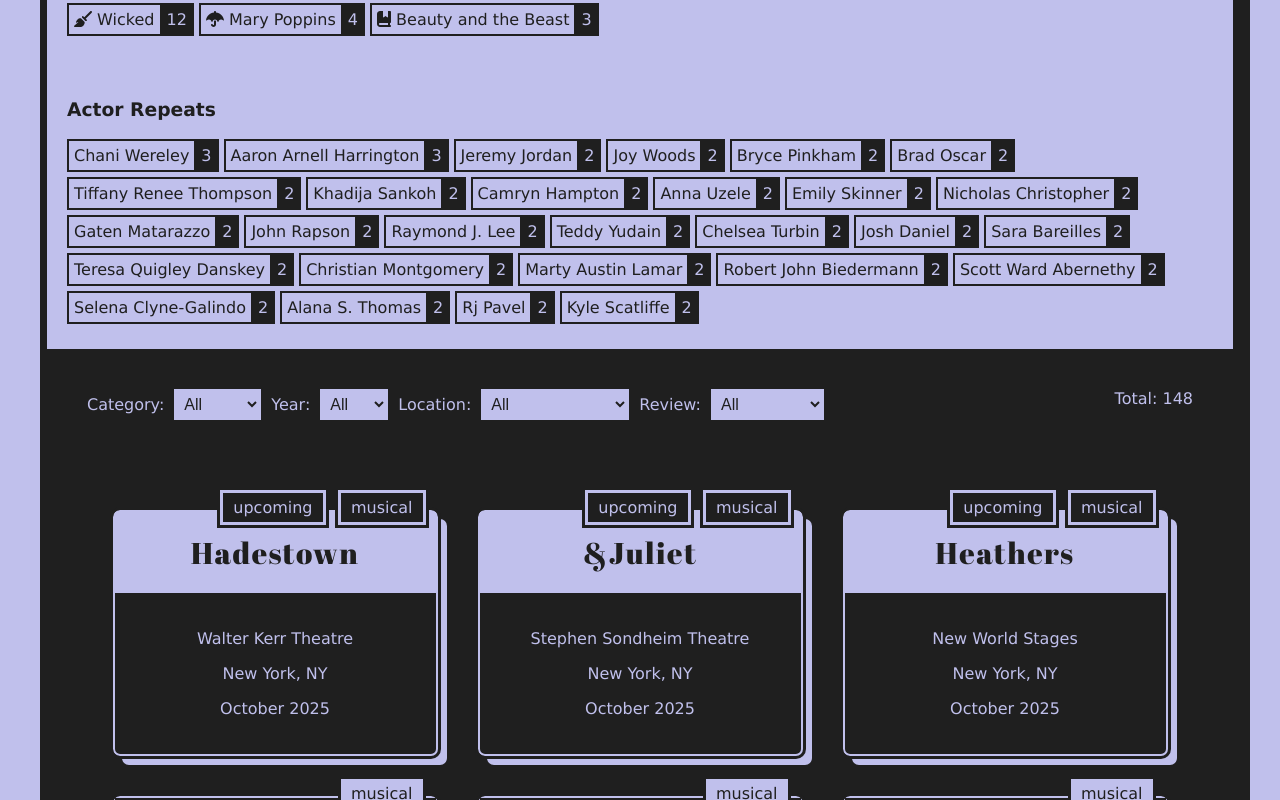
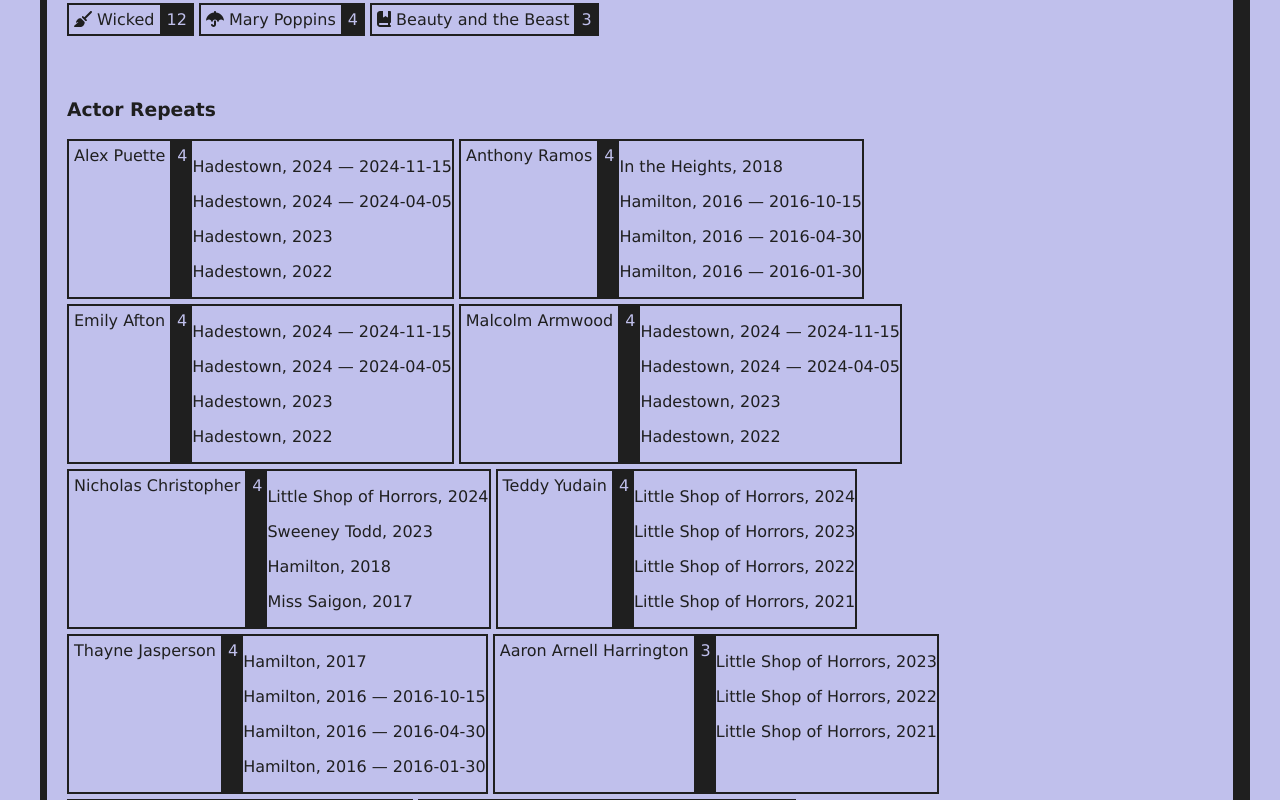
Before and after one commit to brittanyrw/theaterlog, a Vue app: page / in a window 1280 px wide. Shown: the part 1780-2580 px from the top of the page. Built offline with nearby package versions, Linux system fonts and the light colour scheme.

Commit message:
add actors

```diff
--- a/src/components/HeroSection.vue
+++ b/src/components/HeroSection.vue
@@ -285,6 +285,12 @@
             <p class="year">{{ actor.name }}</p>
             <p class="year-amount">{{ actor.count }}</p>
           </div>
+
+          <div class="actor-shows">
+            <p v-for="s in actor.shows" :key="s._key" class="actor-show">
+              {{ s.display }}
+            </p>
+          </div>
         </li>
       </ul>
     </div>
@@ -413,23 +419,60 @@
 };
 
 const actorCounts = computed(() => {
-  const counts = {};
+  const byActor = new Map();
 
   viewedShows.value.forEach(show => {
-    if (Array.isArray(show.actors)) {
-      show.actors.forEach(actor => {
-        if (actor) {
-          counts[actor] = (counts[actor] || 0) + 1;
-        }
-      });
-    }
+    if (!Array.isArray(show.actors)) return;
+
+    const title = show.name ?? 'Untitled';
+    const d = show.date ? new Date(show.date) : null;
+    const isValidDate = d && !isNaN(d.getTime());
+    const year = isValidDate ? d.getFullYear() : null;
+    const stamp = isValidDate ? d.getTime() : -Infinity;
+    const dateStr = isValidDate
+      ? `${d.getFullYear()}-${String(d.getMonth() + 1).padStart(2, '0')}-${String(d.getDate()).padStart(2, '0')}`
+      : null;
+
+    const uniqueActors = new Set(show.actors.filter(Boolean));
+
+    uniqueActors.forEach(actor => {
+      if (!byActor.has(actor)) {
+        byActor.set(actor, { name: actor, count: 0, shows: [] });
+      }
+      const entry = byActor.get(actor);
+      entry.count += 1;
+      entry.shows.push({ title, year, dateStr, _stamp: stamp, _key: `${title}|${show.date || ''}` });
+    });
   });
 
-  return Object.entries(counts)
-    .filter(([_, count]) => count >= 2)
-    .map(([name, count]) => ({ name, count }))
-    .sort((a, b) => b.count - a.count);
+  return Array.from(byActor.values())
+    .filter(a => a.count >= 3)
+    .map(a => {
+      a.shows.sort((s1, s2) => s2._stamp - s1._stamp);
+
+      const dupMap = new Map();
+      a.shows.forEach(s => {
+        const k = `${s.title}|${s.year ?? ''}`;
+        dupMap.set(k, (dupMap.get(k) || 0) + 1);
+      });
+
+      a.shows = a.shows.map(s => {
+        const k = `${s.title}|${s.year ?? ''}`;
+        const needsFullDate = (dupMap.get(k) || 0) > 1 && s.dateStr;
+        return {
+          ...s,
+          display: needsFullDate
+            ? `${s.title}, ${s.year ?? ''} — ${s.dateStr}`
+            : `${s.title}, ${s.year ?? ''}`.trim().replace(/,\s*$/, '')
+        };
+      });
+
+      return a;
+    })
+    .sort((a, b) => (b.count - a.count) || a.name.localeCompare(b.name));
 });
+
+
 
 const countArray = (array = []) => {
   const countedArray = {};
```
Also changed, not shown: src/data/data.json.
